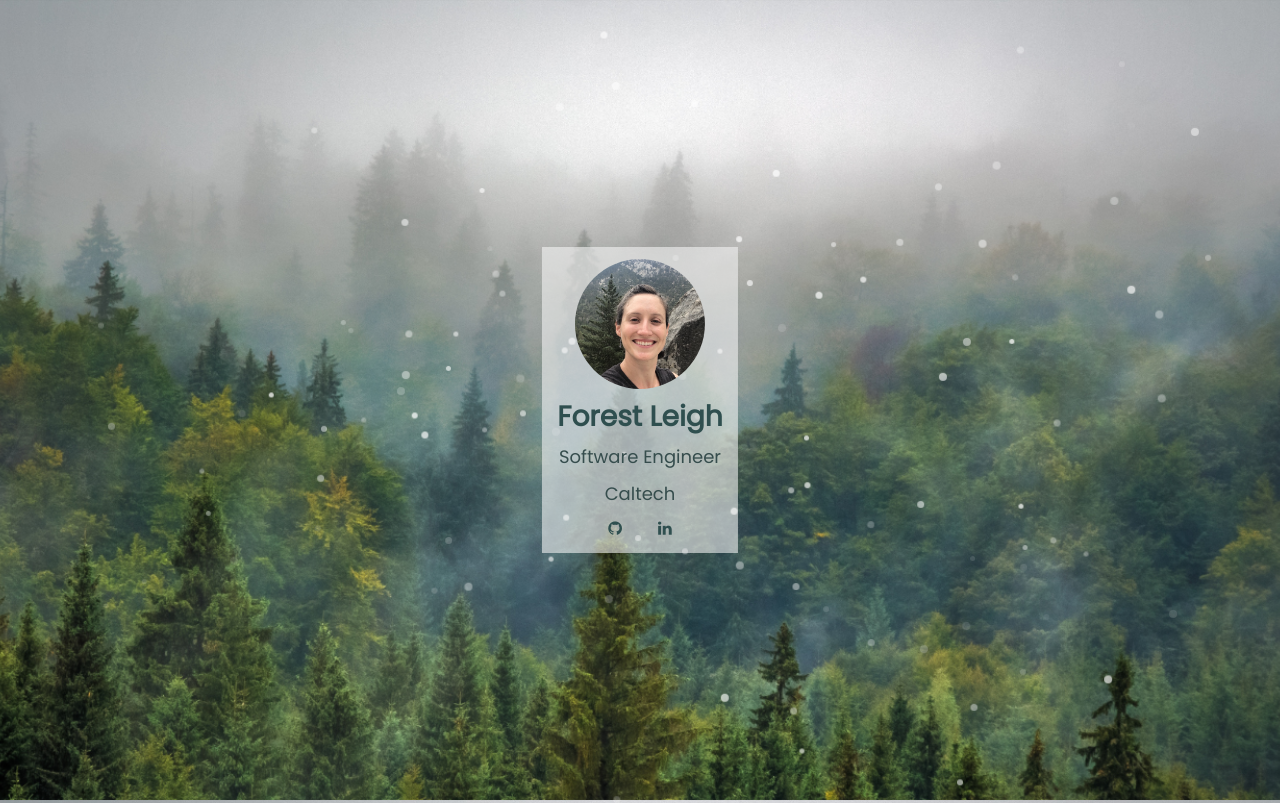
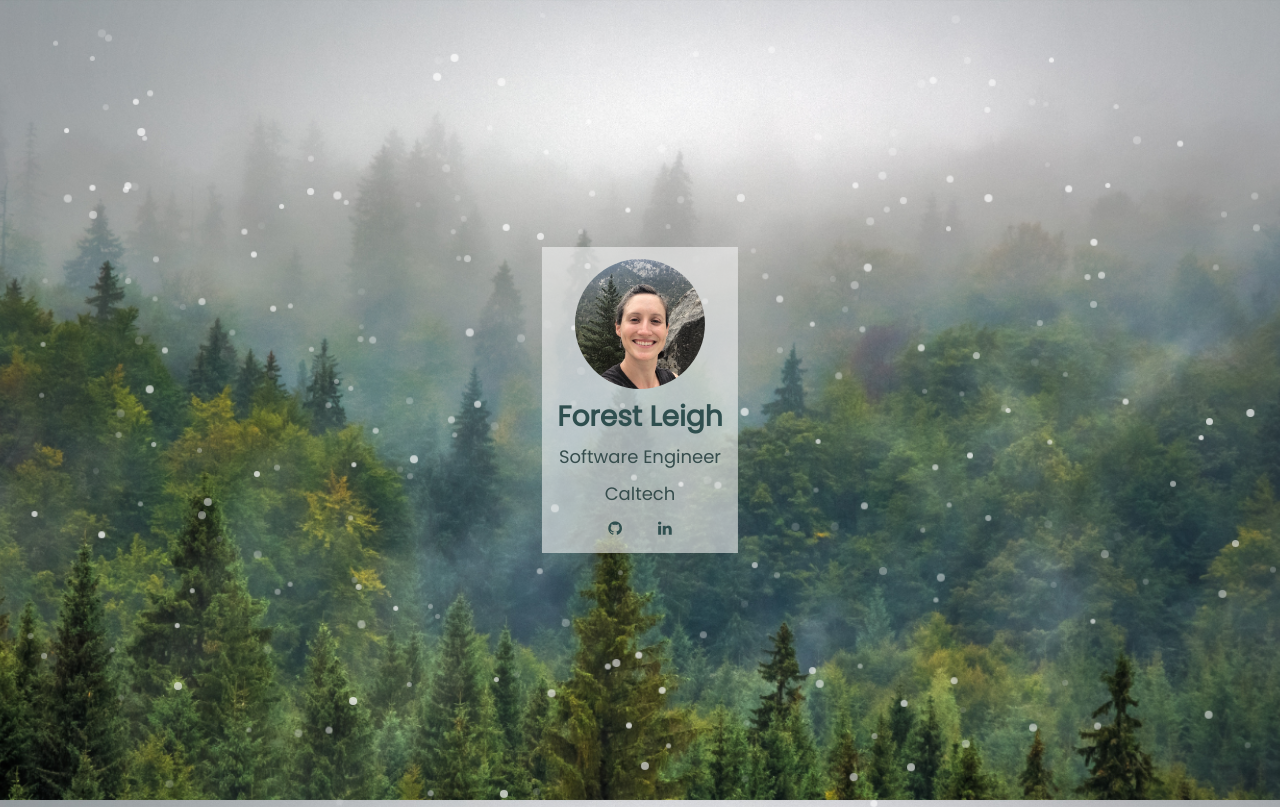
Before and after one commit to forestleigh/PersonalSplashPage, a React app: page / in a window 1280 px wide. Built offline with nearby package versions, Linux system fonts and the light colour scheme.

Commit message:
added loop to condense magic component

```diff
--- a/client/src/components/Magic.js
+++ b/client/src/components/Magic.js
@@ -1,129 +1,15 @@
 import React from "react";
 import "../../src/styles/magic.scss";
 
-const Magic = () => (
-      <div id="particle-container">
-        <div class="particle"></div>
-        <div class="particle"></div>
-        <div class="particle"></div>
-        <div class="particle"></div>
-        <div class="particle"></div>
-        <div class="particle"></div>
-        <div class="particle"></div>
-        <div class="particle"></div>
-        <div class="particle"></div>
-        <div class="particle"></div>
-        <div class="particle"></div>
-        <div class="particle"></div>
-        <div class="particle"></div>
-        <div class="particle"></div>
-        <div class="particle"></div>
-        <div class="particle"></div>
-        <div class="particle"></div>
-        <div class="particle"></div>
-        <div class="particle"></div>
-        <div class="particle"></div>
-        <div class="particle"></div>
-        <div class="particle"></div>
-        <div class="particle"></div>
-        <div class="particle"></div>
-        <div class="particle"></div>
-        <div class="particle"></div>
-        <div class="particle"></div>
-        <div class="particle"></div>
-        <div class="particle"></div>
-        <div class="particle"></div>
-        <div class="particle"></div>
-        <div class="particle"></div>
-        <div class="particle"></div>
-        <div class="particle"></div>
-        <div class="particle"></div>
-        <div class="particle"></div>
-        <div class="particle"></div>
-        <div class="particle"></div>
-        <div class="particle"></div>
-        <div class="particle"></div>
-        <div class="particle"></div>
-        <div class="particle"></div>
-        <div class="particle"></div>
-        <div class="particle"></div>
-        <div class="particle"></div>
-        <div class="particle"></div>
-        <div class="particle"></div>
-        <div class="particle"></div>
-        <div class="particle"></div>
-        <div class="particle"></div>
-        <div class="particle"></div>
-        <div class="particle"></div>
-        <div class="particle"></div>
-        <div class="particle"></div>
-        <div class="particle"></div>
-        <div class="particle"></div>
-        <div class="particle"></div>
-        <div class="particle"></div>
-        <div class="particle"></div>
-        <div class="particle"></div>
-        <div class="particle"></div>
-        <div class="particle"></div>
-        <div class="particle"></div>
-        <div class="particle"></div>
-        <div class="particle"></div>
-        <div class="particle"></div>
-        <div class="particle"></div>
-        <div class="particle"></div>
-        <div class="particle"></div>
-        <div class="particle"></div>
-        <div class="particle"></div>
-        <div class="particle"></div>
-        <div class="particle"></div>
-        <div class="particle"></div>
-        <div class="particle"></div>
-        <div class="particle"></div>
-        <div class="particle"></div>
-        <div class="particle"></div>
-        <div class="particle"></div>
-        <div class="particle"></div>
-        <div class="particle"></div>
-        <div class="particle"></div>
-        <div class="particle"></div>
-        <div class="particle"></div>
-        <div class="particle"></div>
-        <div class="particle"></div>
-        <div class="particle"></div>
-        <div class="particle"></div>
-        <div class="particle"></div>
-        <div class="particle"></div>
-        <div class="particle"></div>
-        <div class="particle"></div>
-        <div class="particle"></div>
-        <div class="particle"></div>
-        <div class="particle"></div>
-        <div class="particle"></div>
-        <div class="particle"></div>
-        <div class="particle"></div>
-        <div class="particle"></div>
-        <div class="particle"></div>
-        <div class="particle"></div>
-        <div class="particle"></div>
-        <div class="particle"></div>
-        <div class="particle"></div>
-        <div class="particle"></div>
-        <div class="particle"></div>
-        <div class="particle"></div>
-        <div class="particle"></div>
-        <div class="particle"></div>
-        <div class="particle"></div>
-        <div class="particle"></div>
-        <div class="particle"></div>
-        <div class="particle"></div>
-        <div class="particle"></div>
-        <div class="particle"></div>
-        <div class="particle"></div>
-        <div class="particle"></div>
-        <div class="particle"></div>
-        <div class="particle"></div>
-        <div class="particle"></div>
-      </div>
-);
+const Magic = () => {
+
+  const Particles = [];
+
+    for (let i = 0; i < 300; i++) {
+      Particles.push(<div class="particle" key={i}></div>);
+    }
+
+  return <div id="particle-container">{ Particles }</div>;
+};
 
 export default Magic;
--- a/client/src/styles/magic.scss
+++ b/client/src/styles/magic.scss
@@ -3,7 +3,7 @@
     border-radius: 50%;
 }
 
-@for $i from 1 through 120 {
+@for $i from 1 through 300 {
     @keyframes particle-animation-#{$i} {
         100% {
             transform: translate3d((random(100) * 1vw), (random(100) * 1vh), (random(100) * 1vh));
```
